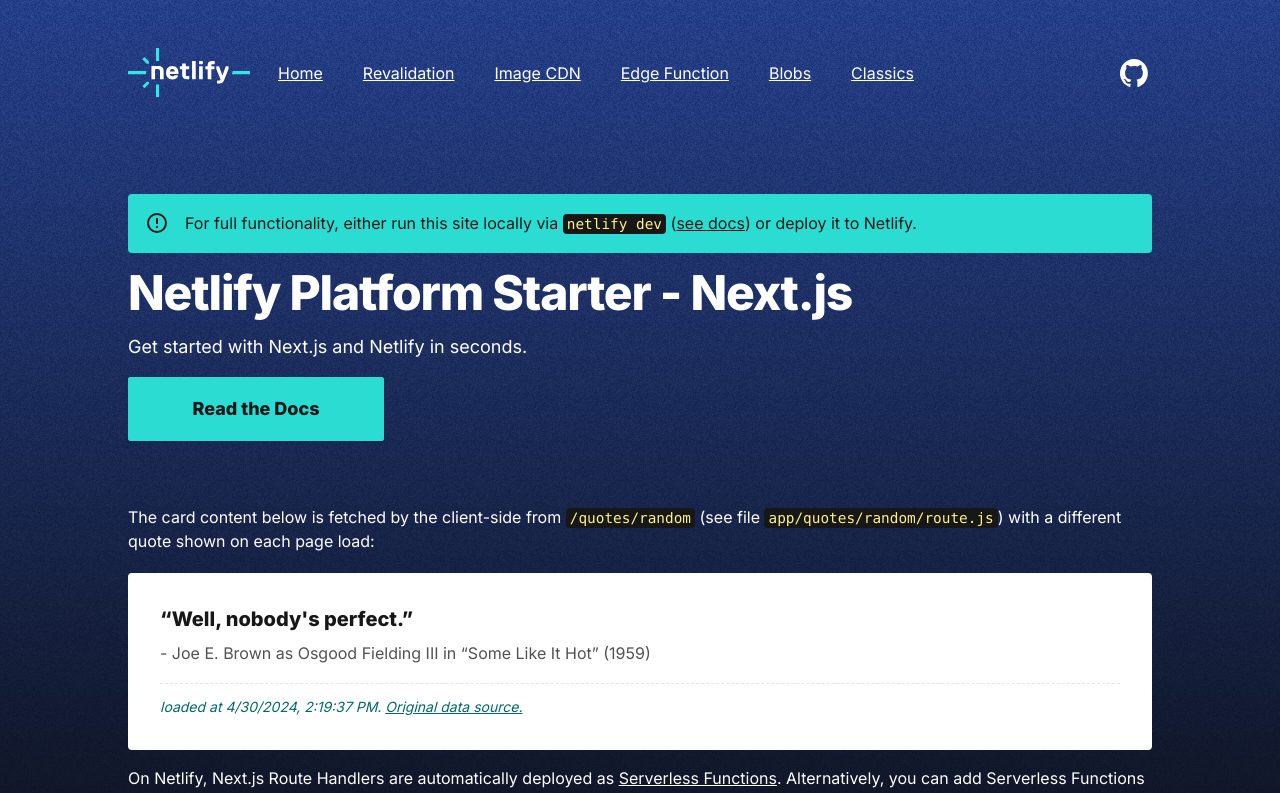
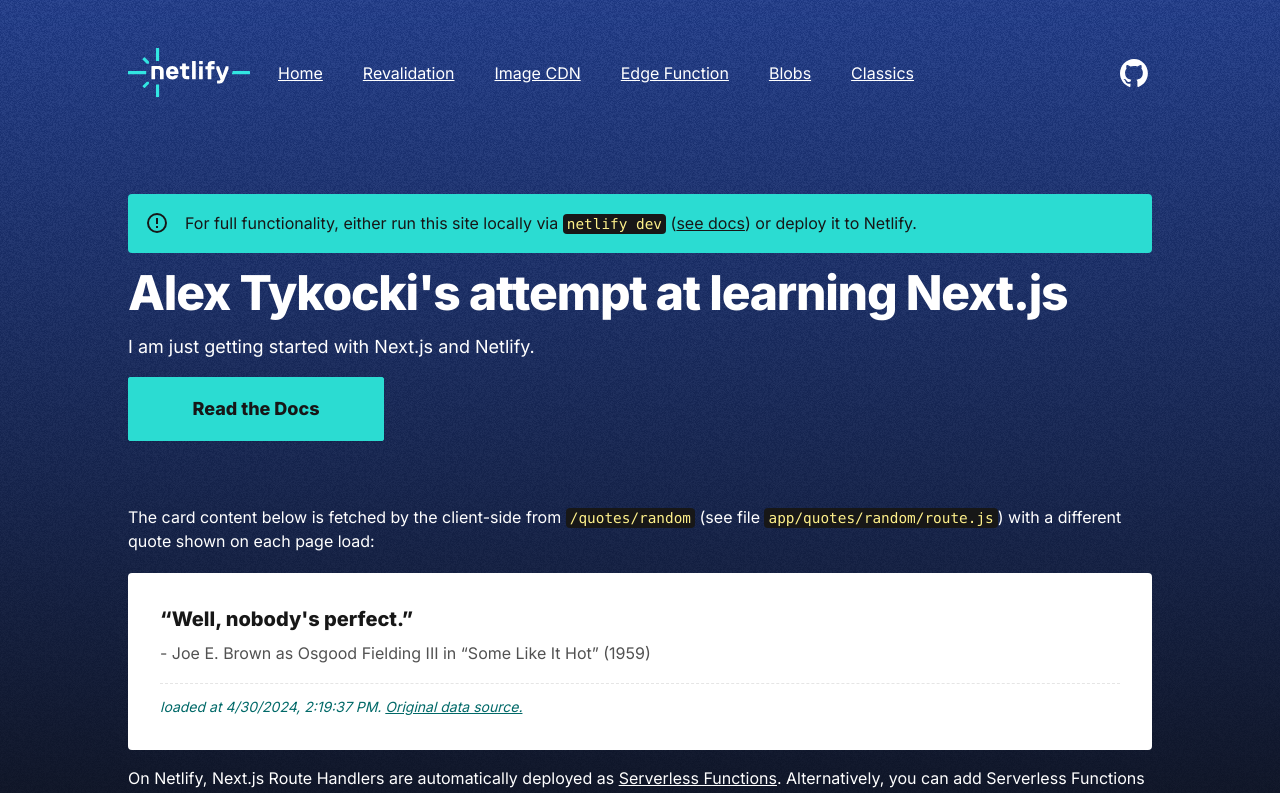
Before and after one commit to Atykocki/TYKOCKINEW, a Next.js app: page / in a window 1280 px wide. Shown: the top 793 px of the page. Built offline with nearby package versions, Linux system fonts and the light colour scheme.

Commit message:
Update page.jsx

```diff
--- a/app/page.jsx
+++ b/app/page.jsx
@@ -32,8 +32,8 @@ export default function Page() {
         <main className="flex flex-col gap-8 sm:gap-16">
             <section className="flex flex-col items-start gap-3 sm:gap-4">
                 <ContextAlert />
-                <h1 className="mb-0">Netlify Platform Starter - Next.js</h1>
-                <p className="text-lg">Get started with Next.js and Netlify in seconds.</p>
+                <h1 className="mb-0">Alex Tykocki's attempt at learning Next.js</h1>
+                <p className="text-lg">I am just getting started with Next.js and Netlify.</p>
                 <Link
                     href="https://docs.netlify.com/frameworks/next-js/overview/"
                     className="btn btn-lg btn-primary sm:btn-wide"
```
